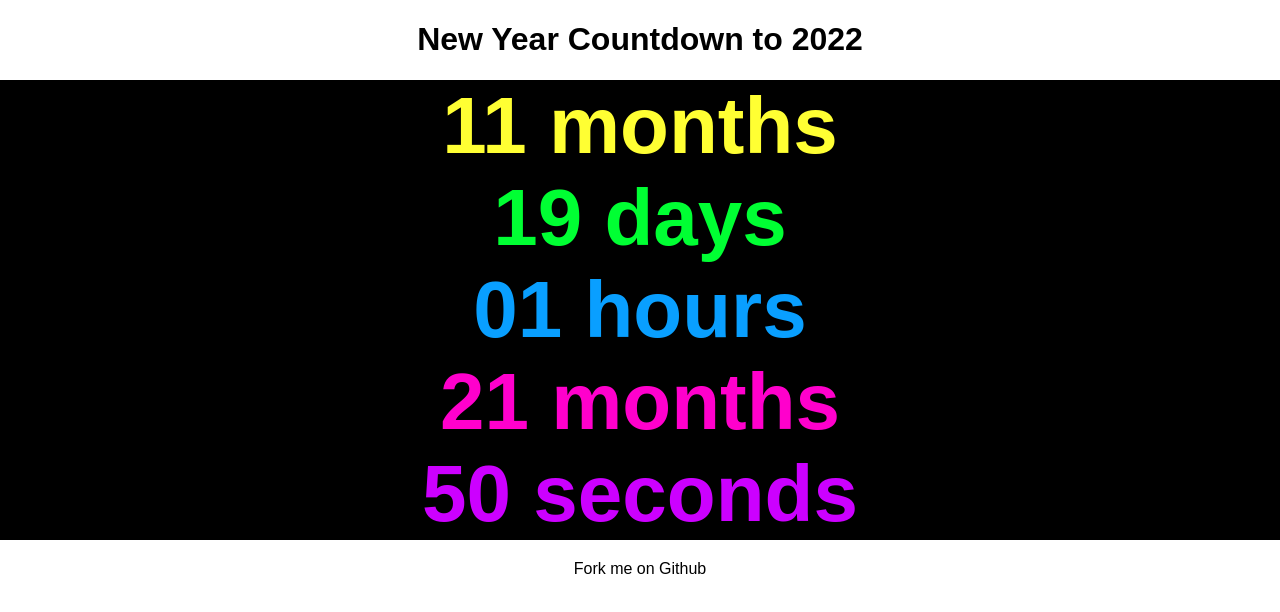
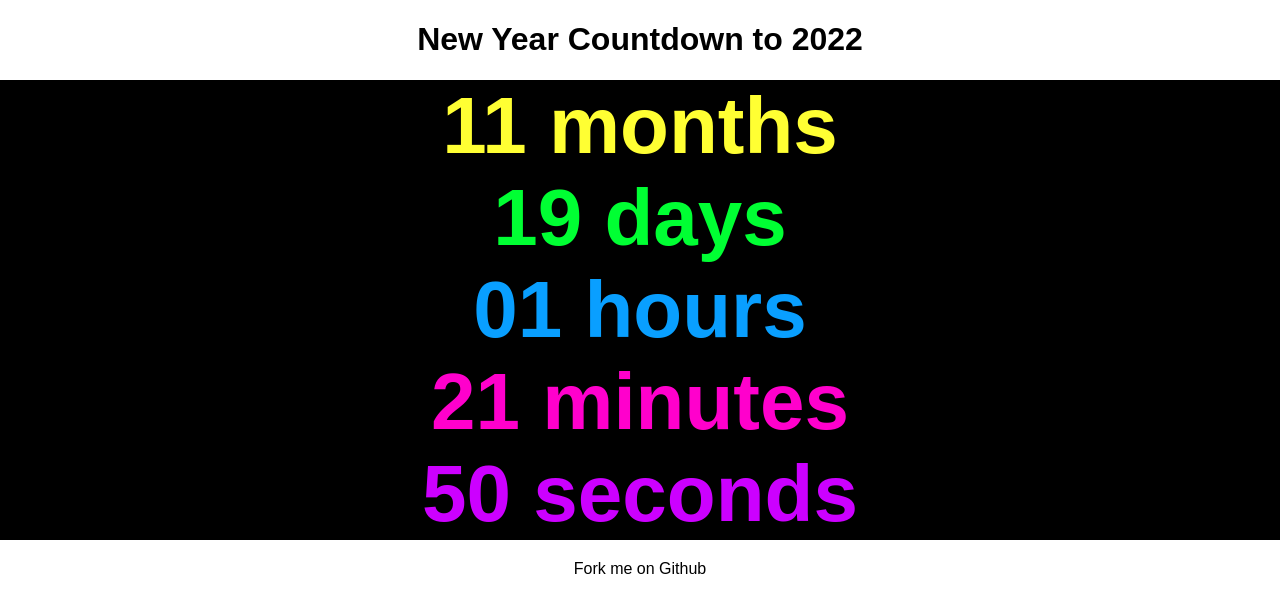
Before and after one commit to Gurenax/react-new-year-countdown, a React (Create React App) app: page / in a window 1280 px wide. Shown: the top 612 px of the page. Built offline with nearby package versions, Linux system fonts and the light colour scheme.

Commit message:
Fix minutes

```diff
--- a/src/App.js
+++ b/src/App.js
@@ -57,7 +57,7 @@ const App = () => {
             setMonthsText(formatCountdownTextLabel(duration.months(), ' months', true));
             setDaysText(formatCountdownTextLabel(duration.days(), ' days', true));
             setHoursText(formatCountdownTextLabel(duration.hours(), ' hours', true));
-            setMinutesText(formatCountdownTextLabel(duration.minutes(), ' months', true));
+            setMinutesText(formatCountdownTextLabel(duration.minutes(), ' minutes', true));
             setSecondsText(formatCountdownTextLabel(duration.seconds(), ' seconds', false));
           } else {
             // setCountdownText('Happy New Year!');
```
